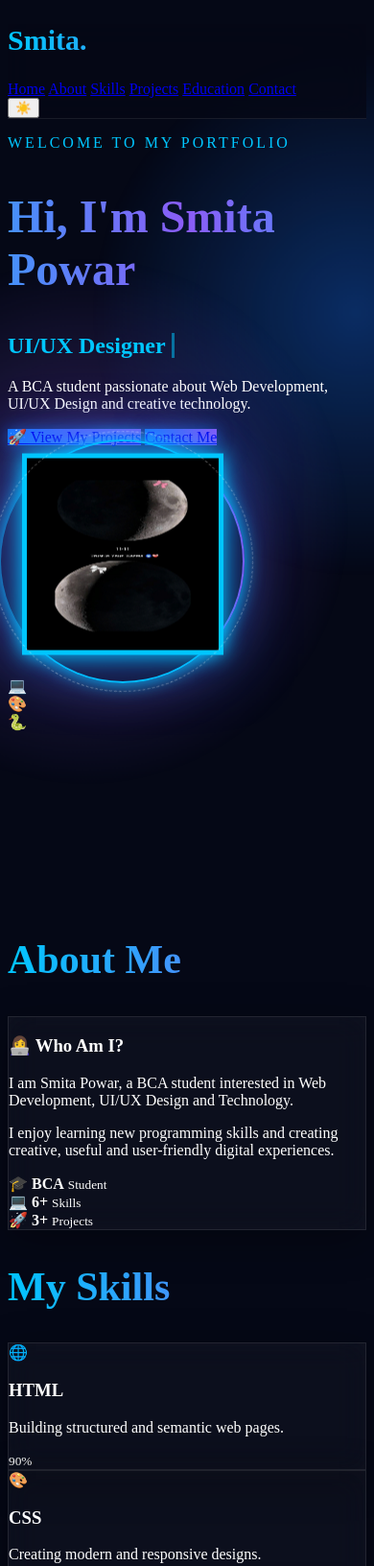
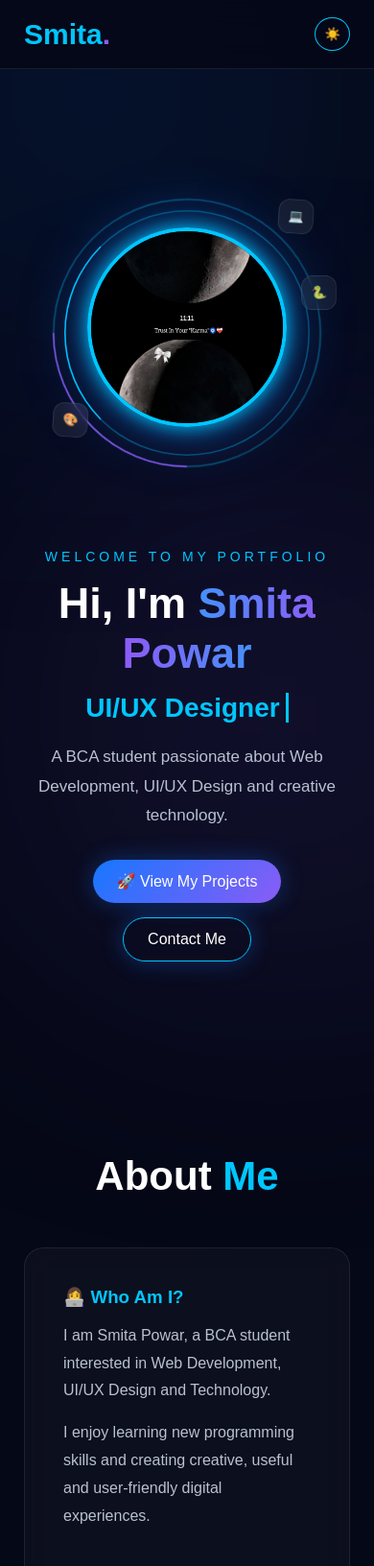
Before and after one commit to smita350-crypto/Personal-Portfolio-Website-, a plain HTML site: page index.html in a window 390 px wide. Shown: the top 1632 px of the page at 96% size. Drawn offline with Linux system fonts and the light colour scheme.

Commit message:
Update style.css for layout and design enhancements
Refactor CSS for improved styling and layout adjustments.

```diff
--- a/style.css
+++ b/style.css
@@ -1,88 +1,146 @@
-/* ===== FUTURISTIC ANIMATED PORTFOLIO ===== */
+* {
+    margin: 0;
+    padding: 0;
+    box-sizing: border-box;
+    scroll-behavior: smooth;
+}
 
 body {
+    font-family: Arial, sans-serif;
     background: #050816;
-    color: #fff;
+    color: white;
     overflow-x: hidden;
 }
 
-/* Animated background */
+/* BACKGROUND */
 
 body::before {
     content: "";
     position: fixed;
-    width: 600px;
-    height: 600px;
-    background: radial-gradient(circle, #1677ff55, transparent 65%);
-    top: -200px;
-    left: -200px;
-    animation: moveGlow 8s infinite alternate;
+    width: 500px;
+    height: 500px;
+    background: #1677ff;
+    opacity: .12;
+    filter: blur(150px);
+    top: -150px;
+    left: -150px;
     z-index: -2;
 }
 
 body::after {
     content: "";
     position: fixed;
-    width: 600px;
-    height: 600px;
-    background: radial-gradient(circle, #8b5cf655, transparent 65%);
-    right: -200px;
-    bottom: -200px;
-    animation: moveGlow2 10s infinite alternate;
+    width: 500px;
+    height: 500px;
+    background: #8b5cf6;
+    opacity: .12;
+    filter: blur(150px);
+    right: -150px;
+    bottom: -150px;
     z-index: -2;
-}
-
-@keyframes moveGlow {
-    from {
-        transform: translate(0,0);
-    }
-    to {
-        transform: translate(300px,250px);
-    }
-}
-
-@keyframes moveGlow2 {
-    from {
-        transform: translate(0,0);
-    }
-    to {
-        transform: translate(-250px,-250px);
-    }
 }
 
 
 /* NAVBAR */
 
 header {
-    background: #050816cc;
+    position: sticky;
+    top: 0;
+    z-index: 1000;
+    background: #050816dd;
     backdrop-filter: blur(15px);
     border-bottom: 1px solid #ffffff15;
 }
 
+nav {
+    max-width: 1150px;
+    margin: auto;
+    padding: 18px 25px;
+    display: flex;
+    align-items: center;
+    justify-content: space-between;
+}
+
 nav h2 {
     font-size: 30px;
-    background: linear-gradient(90deg,#00c6ff,#8b5cf6);
-    -webkit-background-clip: text;
-    color: transparent;
+    color: #00c6ff;
+}
+
+nav h2 span {
+    color: #8b5cf6;
+}
+
+.links {
+    display: flex;
+    gap: 25px;
+}
+
+.links a {
+    color: white;
+    text-decoration: none;
+    transition: .3s;
+}
+
+.links a:hover {
+    color: #00c6ff;
+}
+
+#theme {
+    border: 1px solid #00c6ff;
+    background: transparent;
+    color: white;
+    border-radius: 50%;
+    padding: 9px;
+    cursor: pointer;
+}
+
+
+/* COMMON */
+
+section {
+    max-width: 1150px;
+    margin: auto;
+    padding: 100px 25px;
+}
+
+.title {
+    text-align: center;
+    font-size: 42px;
+    margin-bottom: 50px;
+}
+
+.title span {
+    color: #00c6ff;
 }
 
 
 /* HERO */
 
 .hero {
-    min-height: 95vh;
-    position: relative;
+    min-height: 90vh;
+    display: flex;
+    align-items: center;
+    justify-content: space-between;
+    gap: 50px;
 }
 
-.hero-text p:first-child {
+.hero-text {
+    max-width: 650px;
+}
+
+.hello {
     color: #00c6ff;
-    letter-spacing: 3px;
-    text-transform: uppercase;
+    letter-spacing: 4px;
+    font-size: 14px;
+    margin-bottom: 15px;
 }
 
 .hero h1 {
-    font-size: 70px;
-    font-weight: 800;
+    font-size: 65px;
+    margin-bottom: 15px;
+}
+
+.hero h1 span {
     background: linear-gradient(
         90deg,
         #00c6ff,
@@ -92,67 +150,119 @@ nav h2 {
     background-size: 200%;
     -webkit-background-clip: text;
     color: transparent;
-    animation: textFlow 4s linear infinite;
+    animation: gradient 4s linear infinite;
 }
 
-@keyframes textFlow {
+@keyframes gradient {
     to {
         background-position: 200%;
     }
 }
 
 .hero h2 {
-    color: #fff;
+    font-size: 28px;
+    margin-bottom: 20px;
 }
 
 #typing {
     color: #00c6ff;
     border-right: 3px solid #00c6ff;
     padding-right: 6px;
-    animation: blink 0.7s infinite;
 }
 
-@keyframes blink {
-    50% {
-        border-color: transparent;
-    }
+.intro {
+    color: #b8c1d1;
+    font-size: 17px;
+    line-height: 1.8;
+}
+
+.buttons {
+    display: flex;
+    gap: 15px;
+    margin-top: 30px;
+}
+
+.btn {
+    text-decoration: none;
+    color: white;
+    padding: 13px 25px;
+    border-radius: 30px;
+    background: linear-gradient(
+        135deg,
+        #1677ff,
+        #8b5cf6
+    );
+    box-shadow: 0 0 25px #1677ff55;
+    transition: .3s;
+}
+
+.btn:hover {
+    transform: translateY(-5px);
+    box-shadow: 0 0 40px #00c6ff88;
+}
+
+.btn.second {
+    background: transparent;
+    border: 1px solid #00c6ff;
 }
 
 
 /* PROFILE */
 
-.profile {
+.profile-area {
+    width: 350px;
+    height: 350px;
     position: relative;
-    width: 300px;
-    height: 300px;
     display: flex;
+    justify-content: center;
     align-items: center;
-    justify-content: center;
 }
 
-.profile::before {
-    content: "";
-    position: absolute;
-    width: 330px;
-    height: 330px;
+.profile {
+    width: 260px;
+    height: 260px;
     border-radius: 50%;
-    border: 2px solid #00c6ff;
-    border-left-color: transparent;
-    border-right-color: #8b5cf6;
-    animation: spin 5s linear infinite;
+    overflow: hidden;
+    border: 5px solid #00c6ff;
     box-shadow:
-        0 0 20px #00c6ff,
-        0 0 60px #8b5cf655;
+        0 0 25px #00c6ff,
+        0 0 80px #1677ff88;
+    animation: float 4s ease-in-out infinite;
 }
 
-.profile::after {
-    content: "";
+.profile img {
+    width: 100%;
+    height: 100%;
+    object-fit: cover;
+}
+
+@keyframes float {
+    50% {
+        transform: translateY(-15px);
+    }
+}
+
+
+/* ROTATING RINGS */
+
+.orbit {
     position: absolute;
+    border-radius: 50%;
+    border: 2px solid #00c6ff55;
+}
+
+.orbit1 {
+    width: 320px;
+    height: 320px;
+    border-left-color: #00c6ff;
+    animation: spin 5s linear infinite;
+}
+
+.orbit2 {
     width: 350px;
     height: 350px;
-    border-radius: 50%;
-    border: 1px dashed #ffffff55;
-    animation: spinReverse 12s linear infinite;
+    border-right-color: #8b5cf6;
+    animation: spin 8s linear infinite reverse;
 }
 
 @keyframes spin {
@@ -161,251 +271,344 @@ nav h2 {
     }
 }
 
-@keyframes spinReverse {
-    to {
-        transform: rotate(-360deg);
-    }
+
+/* FLOATING ICONS */
+
+.floating-icon {
+    position: absolute;
+    padding: 12px;
+    background: #ffffff10;
+    border: 1px solid #ffffff22;
+    backdrop-filter: blur(10px);
+    border-radius: 15px;
+    animation: iconFloat 3s ease-in-out infinite;
 }
 
-.profile img {
-    width: 260px;
-    height: 260px;
-    border: 5px solid #00c6ff;
-    box-shadow:
-        0 0 20px #00c6ff,
-        0 0 70px #1677ff88;
-    animation: floating 4s ease-in-out infinite;
+.icon1 {
+    top: 10px;
+    right: 10px;
 }
 
-@keyframes floating {
-    0%,100% {
-        transform: translateY(0);
-    }
+.icon2 {
+    bottom: 30px;
+    left: 0;
+    animation-delay: 1s;
+}
+
+.icon3 {
+    top: 100px;
+    right: -20px;
+    animation-delay: 2s;
+}
+
+@keyframes iconFloat {
     50% {
-        transform: translateY(-15px);
+        transform: translateY(-12px) rotate(5deg);
     }
 }
 
 
-/* BUTTON */
+/* ABOUT */
 
-.btn {
-    position: relative;
-    overflow: hidden;
-    background: linear-gradient(
-        90deg,
-        #1677ff,
-        #8b5cf6
-    );
-    box-shadow:
-        0 0 15px #1677ff88,
-        0 0 40px #8b5cf644;
-    transition: .3s;
+.about-box {
+    display: grid;
+    grid-template-columns: 2fr 1fr;
+    gap: 40px;
+    padding: 40px;
+    background: #ffffff08;
+    border: 1px solid #ffffff15;
+    border-radius: 20px;
+    backdrop-filter: blur(15px);
 }
 
-.btn:hover {
-    transform: scale(1.08);
-    box-shadow:
-        0 0 25px #00c6ff,
-        0 0 60px #8b5cf6;
+.about-box h3 {
+    color: #00c6ff;
+    margin-bottom: 15px;
+}
+
+.about-box p {
+    color: #b8c1d1;
+    margin-bottom: 15px;
+    line-height: 1.8;
+}
+
+.about-stats {
+    display: flex;
+    gap: 15px;
+    align-items: center;
+}
+
+.about-stats div {
+    text-align: center;
+    padding: 15px;
+    background: #ffffff08;
+    border-radius: 15px;
+}
+
+.about-stats b {
+    display: block;
+    font-size: 25px;
+}
+
+.about-stats strong {
+    display: block;
+    color: #00c6ff;
+}
+
+.about-stats small {
+    color: #aaa;
 }
 
 
-/* SECTION TITLES */
+/* SKILLS */
 
-.title {
-    font-size: 42px;
+.cards {
+    display: grid;
+    grid-template-columns: repeat(3, 1fr);
+    gap: 25px;
+}
+
+.card {
+    padding: 30px;
+    background: #ffffff08;
+    border: 1px solid #ffffff15;
+    border-radius: 20px;
+    backdrop-filter: blur(15px);
+    transition: .4s;
+}
+
+.card:hover {
+    transform: translateY(-12px);
+    border-color: #00c6ff88;
+    box-shadow: 0 15px 40px #1677ff33;
+}
+
+.skill-icon {
+    font-size: 35px;
+    margin-bottom: 15px;
+}
+
+.card h3 {
+    color: #00c6ff;
+    margin-bottom: 10px;
+}
+
+.card p {
+    color: #b8c1d1;
+    margin-bottom: 20px;
+}
+
+.bar {
+    height: 7px;
+    background: #ffffff15;
+    border-radius: 10px;
+    overflow: hidden;
+}
+
+.bar i {
+    display: block;
+    height: 100%;
     background: linear-gradient(
         90deg,
         #00c6ff,
         #8b5cf6
     );
-    -webkit-background-clip: text;
-    color: transparent;
+    animation: bar 2s ease;
+}
+
+@keyframes bar {
+    from {
+        width: 0;
+    }
+}
+
+.card small {
+    display: block;
+    text-align: right;
+    color: #00c6ff;
+    margin-top: 5px;
 }
 
 
-/* GLASS CARDS */
+/* PROJECTS */
 
-.card,
-.about-box,
-.education-box,
-.contact-box {
+.project-card {
+    padding: 30px;
+    min-height: 240px;
     background: #ffffff08;
-    backdrop-filter: blur(15px);
-    border: 1px solid #ffffff18;
-    color: #fff;
-    box-shadow:
-        0 10px 40px #0005,
-        inset 0 0 20px #ffffff05;
-}
-
-.card {
-    transform-style: preserve-3d;
+    border: 1px solid #ffffff15;
+    border-radius: 20px;
     transition: .4s;
 }
 
-.card:hover {
-    transform:
-        translateY(-15px)
-        rotateX(5deg)
-        rotateY(-5deg);
-    border-color: #00c6ff88;
-    box-shadow:
-        0 20px 50px #1677ff44,
-        0 0 30px #00c6ff22;
+.project-card:hover {
+    transform: translateY(-12px) scale(1.02);
+    border-color: #8b5cf6;
+    box-shadow: 0 15px 50px #8b5cf633;
+}
+
+.project-number {
+    color: #8b5cf6;
+    font-size: 14px;
+    margin-bottom: 20px;
+}
+
+.project-card h3 {
+    color: #00c6ff;
+    margin-bottom: 15px;
+}
+
+.project-card p {
+    color: #b8c1d1;
+    line-height: 1.7;
+}
+
+.tags {
+    margin-top: 20px;
+}
+
+.tags span {
+    display: inline-block;
+    padding: 5px 10px;
+    margin-right: 5px;
+    border-radius: 15px;
+    background: #1677ff22;
+    color: #00c6ff;
+    font-size: 12px;
+}
+
+
+/* EDUCATION */
+
+.timeline {
+    max-width: 700px;
+    margin: auto;
+    border-left: 2px solid #00c6ff;
+    padding-left: 30px;
+}
+
+.timeline-item {
+    position: relative;
+}
+
+.dot {
+    position: absolute;
+    left: -40px;
+    top: 5px;
+    width: 18px;
+    height: 18px;
+    border-radius: 50%;
+    background: #00c6ff;
+    box-shadow: 0 0 20px #00c6ff;
+}
+
+.timeline-content {
+    padding: 30px;
+    background: #ffffff08;
+    border: 1px solid #ffffff15;
+    border-radius: 20px;
+}
+
+.timeline-content span {
+    color: #00c6ff;
+}
+
+.timeline-content h3 {
+    margin: 10px 0;
+}
+
+
+/* CONTACT */
+
+.contact-box {
+    text-align: center;
+    padding: 45px;
+    background: #ffffff08;
+    border: 1px solid #ffffff15;
+    border-radius: 20px;
+}
+
+.contact-box h3 {
+    font-size: 25px;
+    margin-bottom: 15px;
+}
+
+.contact-box p {
+    color: #b8c1d1;
+    margin: 12px;
+}
+
+.contact-box a {
+    color: #00c6ff;
+    text-decoration: none;
 }
 
 
 /* REVEAL */
+
 .reveal {
-    opacity: 1;
-    transform: translateY(0);
+    animation: reveal 1s ease both;
 }
 
-.reveal.show {
-    opacity: 1;
-    transform: translateY(0);
-    transition: 1s ease;
-}
-
-
-/* MOUSE LIGHT */
-
-.cursor-glow {
-    position: fixed;
-    width: 300px;
-    height: 300px;
-    border-radius: 50%;
-    pointer-events: none;
-    background: radial-gradient(
-        circle,
-        #00c6ff18,
-        transparent 70%
-    );
-    transform: translate(-50%,-50%);
-    z-index: -1;
-}
-
-
-/* CHATBOT BUTTON */
-
-.ai-button {
-    width: 65px;
-    height: 65px;
-    border: 2px solid #00c6ff;
-    background: #081225;
-    box-shadow:
-        0 0 15px #00c6ff,
-        0 0 40px #1677ff88;
-    animation:
-        aiPulse 2s infinite,
-        aiFloat 3s ease-in-out infinite;
-}
-
-@keyframes aiPulse {
-    0%,100% {
-        box-shadow:
-            0 0 15px #00c6ff,
-            0 0 40px #1677ff88;
+@keyframes reveal {
+    from {
+        opacity: 0;
+        transform: translateY(40px);
     }
 
-    50% {
-        box-shadow:
-            0 0 30px #00c6ff,
-            0 0 80px #8b5cf688;
-    }
-}
-
-@keyframes aiFloat {
-    0%,100% {
+    to {
+        opacity: 1;
         transform: translateY(0);
     }
-
-    50% {
-        transform: translateY(-12px);
-    }
-}
-
-
-/* CHAT WINDOW */
-
-.chatbot {
-    background: #07101fcc;
-    backdrop-filter: blur(20px);
-    border: 1px solid #00c6ff55;
-    box-shadow:
-        0 0 30px #1677ff55,
-        0 20px 70px #0008;
-}
-
-.chat-header {
-    background:
-        linear-gradient(
-            135deg,
-            #1677ff,
-            #8b5cf6
-        );
-}
-
-.bot-message {
-    background: #ffffff10;
-    border: 1px solid #ffffff15;
-    color: white;
-}
-
-.user-message {
-    background: linear-gradient(
-        135deg,
-        #1677ff,
-        #8b5cf6
-    );
 }
 
 
 /* FOOTER */
 
 footer {
+    text-align: center;
+    padding: 30px;
     background: #03050d;
     border-top: 1px solid #ffffff15;
+    color: #aaa;
 }
 
 
 /* MOBILE */
 
-@media(max-width:700px) {
+@media(max-width: 750px) {
+
+    .links {
+        display: none;
+    }
+
+    .hero {
+        flex-direction: column-reverse;
+        text-align: center;
+    }
 
     .hero h1 {
-        font-size: 48px;
+        font-size: 45px;
     }
 
-    .profile {
-        width: 240px;
-        height: 240px;
+    .buttons {
+        justify-content: center;
+        flex-wrap: wrap;
     }
 
-    .profile img {
-        width: 200px;
-        height: 200px;
+    .profile-area {
+        transform: scale(.8);
     }
 
-    .profile::before {
-        width: 250px;
-        height: 250px;
+    .about-box {
+        grid-template-columns: 1fr;
     }
 
-    .profile::after {
-        width: 270px;
-        height: 270px;
+    .about-stats {
+        justify-content: center;
+    }
+
+    .cards {
+        grid-template-columns: 1fr;
     }
 }
-.chatbot-frame {
-    position: fixed;
-    right: 25px;
-    bottom: 90px;
-    width: 350px;
-    height: 500px;
-    border: none;
-    z-index: 999;
-    display: none;
-}
```
